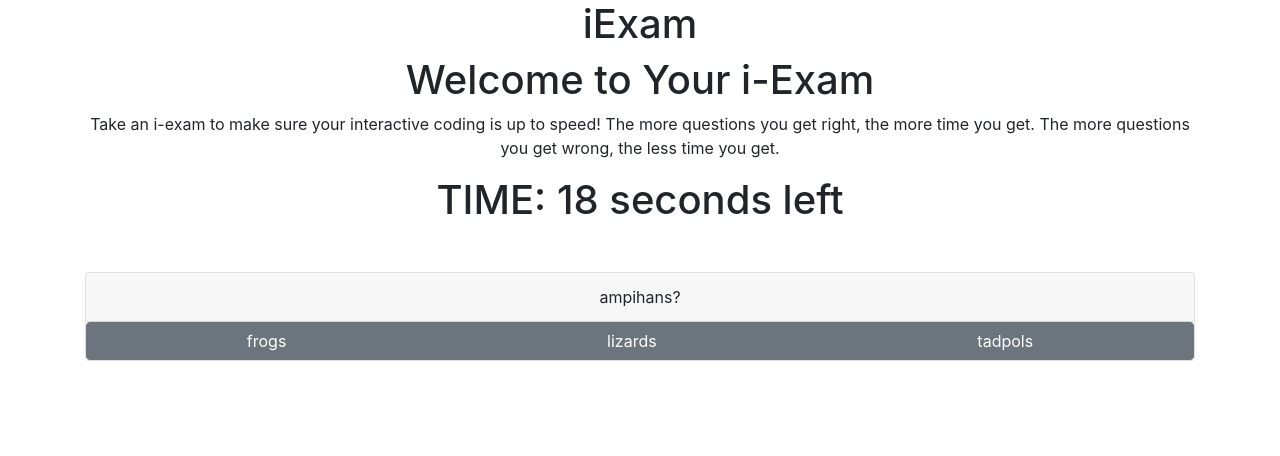
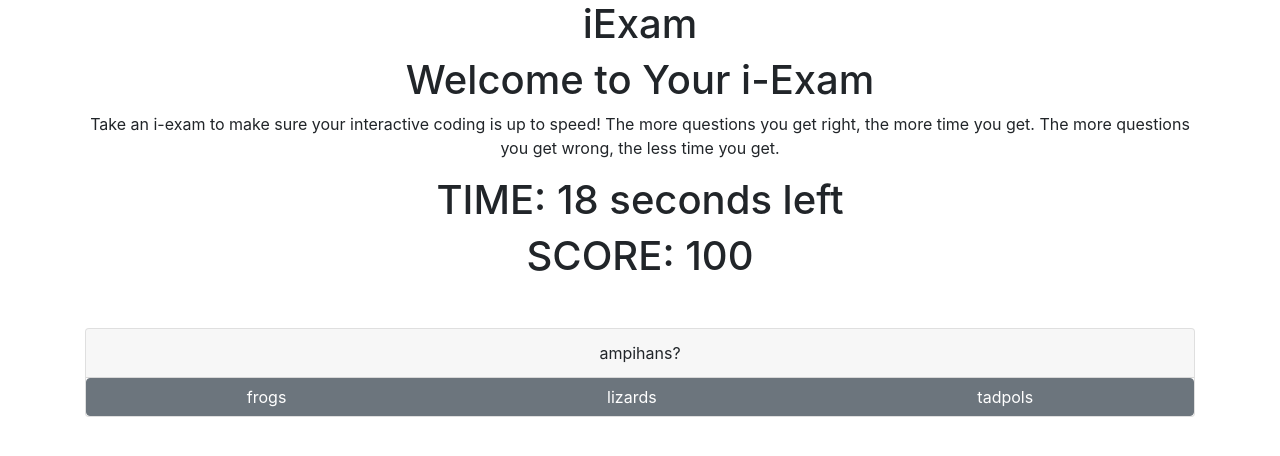
Before and after one commit to jkhauth/code-quiz, a plain HTML site: page index.html in a window 1280 px wide. Both pictures are taken after a click on the button "Start". Drawn offline with nearby package versions, Linux system fonts and the light colour scheme.

Commit message:
score was added and wrong answers subtract from them

```diff
--- a/index.html
+++ b/index.html
@@ -17,6 +17,7 @@
         <p>Take an i-exam to make sure your interactive coding is up to speed! The more questions you get right, the
             more time you get. The more questions you get wrong, the less time you get.</p>
         <h1>TIME: <span id="time"></span></h1>
+        <h1>SCORE: <span id="score"></span></h1>
     </div>
 
     <br>
--- a/script.js
+++ b/script.js
@@ -40,9 +40,13 @@ function startQuiz() {
             ]
         }
     ];
+
     var gametime = document.getElementById("time");
     var secondsleft = 20;
 
+    var gamescore = document.getElementById("score");
+    var score = 100
+    gamescore.textContent = score
     thequiz();
 
     startTimer();
@@ -77,14 +81,15 @@ function startQuiz() {
 
             //IF FIRST ANSWER IS MOVE TO NEXT QUESTIONS
             if (
-                document.getElementById("frogs").addEventListener("click", function(){wrongAns()}),
+                document.getElementById("frogs").addEventListener("click", function(){wrongAns()}, function(){nextQues}),
                 document.getElementById("lizards").addEventListener("click", function(){nextQues()}),
                 document.getElementById("tadpols").addEventListener("click", function(){nextQues()})
             );
 
                 function wrongAns(){
-                nextQues();
                 secondsleft -= 5;
+                score -= 10;
+                gamescore.textContent = score
                 }
 
                 function nextQues(){
@@ -139,5 +144,3 @@ function startQuiz() {
     console.log(document.getElementById("lizards").value)
 
 }
-
-//clicking on a false value
```
